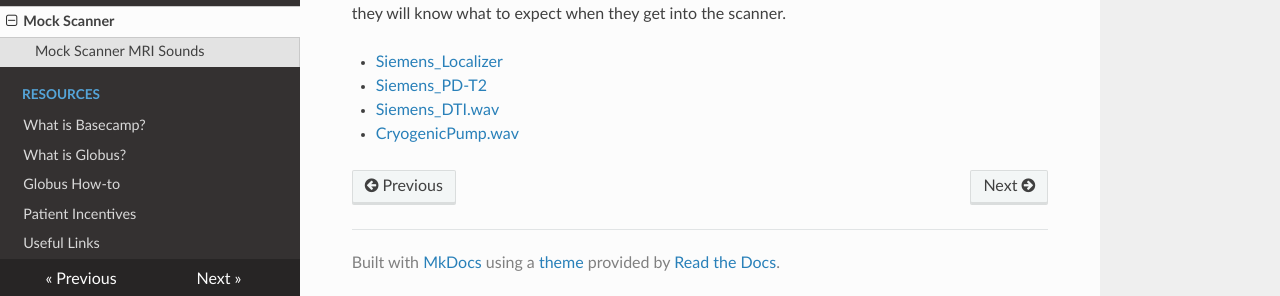
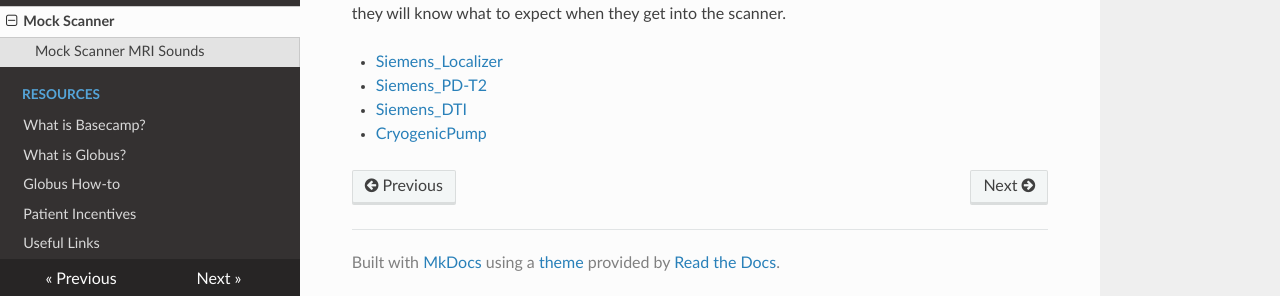
Before and after one commit to MIDB-Neuroimaging/neurohub_rtd, an MkDocs documentation site: the page built from docs/equip/mock.md, in a window 1280 px wide and 1121 px high. Shown: the part 822-1118 px from the top of the window. Built offline with MkDocs 1.6.1, drawn with Linux system fonts in a browser that asks for light colours; nearby versions of some CDN libraries.

Commit message:
updated download links

```diff
--- a/docs/equip/mock.md
+++ b/docs/equip/mock.md
@@ -9,7 +9,7 @@
 ## Mock Scanner MRI Sounds
 Here you can preview and download MRI sounds. These sounds can be played for participants so they will know what to expect when they get into the scanner.
 
-- [Siemens_Localizer](../downloads/Siemens_Localizer.wav)
-- [ Siemens_PD-T2](../downloads/Siemens_PD-T2.wav)
-- [Siemens_DTI.wav](../downloads/Siemens_DTI.wav)
-- [CryogenicPump.wav](../downloads/CryogenicPump.wav)
+- <a href="/downloads/Siemens_Localizer.wav" download="Siemens_Localizer.wav">Siemens_Localizer</a>
+- <a href="/downloads/Siemens_PD-T2.wav" download="Siemens_PD-T2.wav">Siemens_PD-T2</a>
+- <a href="/downloads/Siemens_DTI.wav" download="Siemens_DTI.wav">Siemens_DTI</a>
+- <a href="/downloads/CryogenicPump.wav" download="CryogenicPump.wav">CryogenicPump</a>
```
